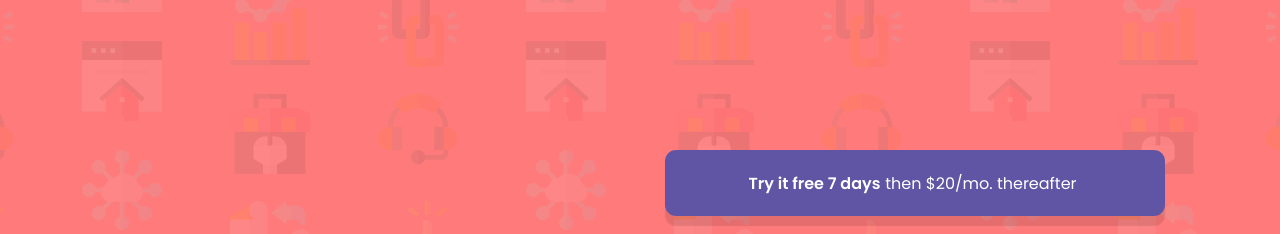
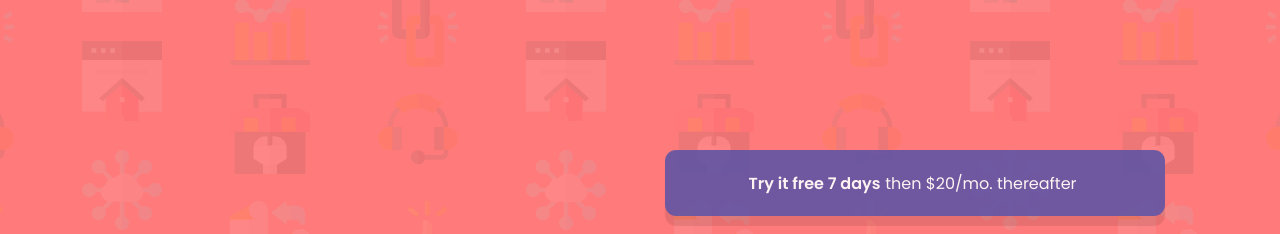
Before and after one commit to arthurcotrim/signUp-form, a plain HTML site: page index.html in a window 1280 px wide. In both pictures the pointer is over the element 915 px from the left and 183 px from the top of the page. Shown: the top 234 px of the page. Drawn offline with Linux system fonts and the light colour scheme.

Commit message:
Added a hover to the free-days element

```diff
--- a/styles/style.css
+++ b/styles/style.css
@@ -67,6 +67,10 @@ main{
 
     border-radius: .7rem;
     box-shadow: 0 10px 1px rgba(0, 0, 0, 0.1);
+}
+
+.free-days:hover{
+    opacity: .9;
 }
 
 .free-days span{
```
